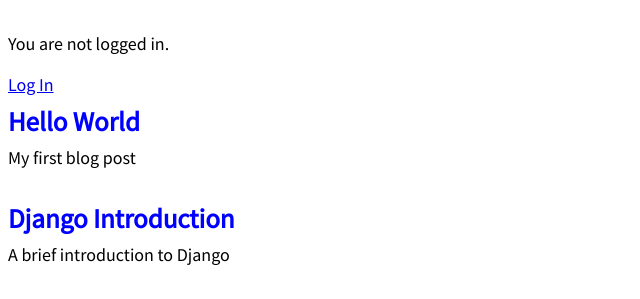
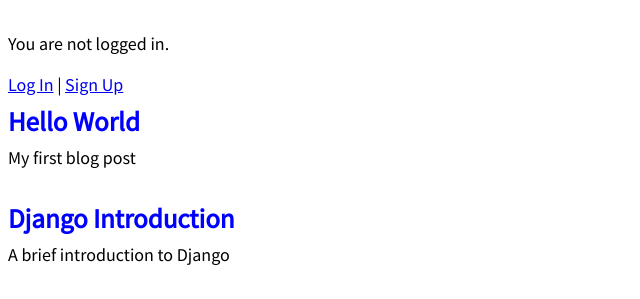
Before and after one commit to Aardvarkintine/CRUD-Blog_App, a Django app: page / in a window 1280 px wide. Shown: the part 102-401 px from the top of the page, without its empty margins (0-640 px from the left). Run offline with Django 3.2, Linux system fonts and the light colour scheme; data comes from the database, SQL or seed files in the repository; both versions use the stored data as it was after the commit.

Commit message:
signup link

```diff
--- a/templates/base.html
+++ b/templates/base.html
@@ -21,7 +21,8 @@
         <p><a href="{% url 'logout' %}">Log out</a></p>
     {% else %}
         <p>You are not logged in.</p>
-        <a href="{% url 'login' %}">Log In</a>
+        <a href="{% url 'login' %}">Log In</a> |
+        <a href="{% url 'signup' %}">Sign Up</a>
     {% endif %}
     <div>
         {% block content %}
```
Also changed, not shown: db.sqlite3.
